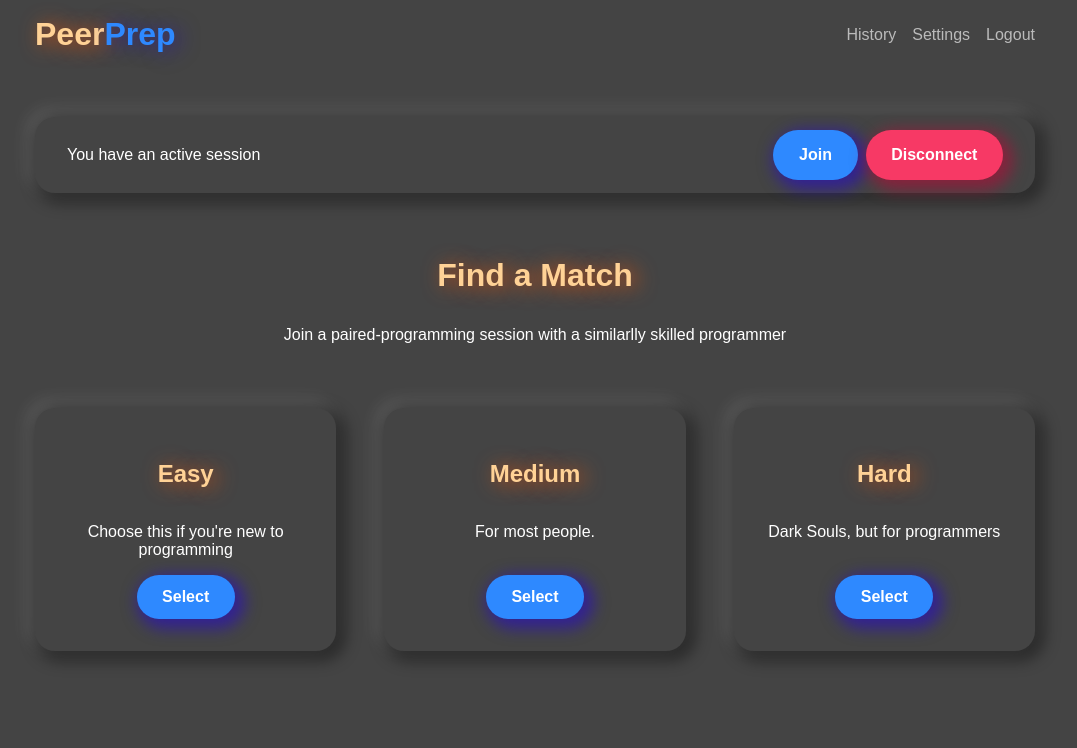
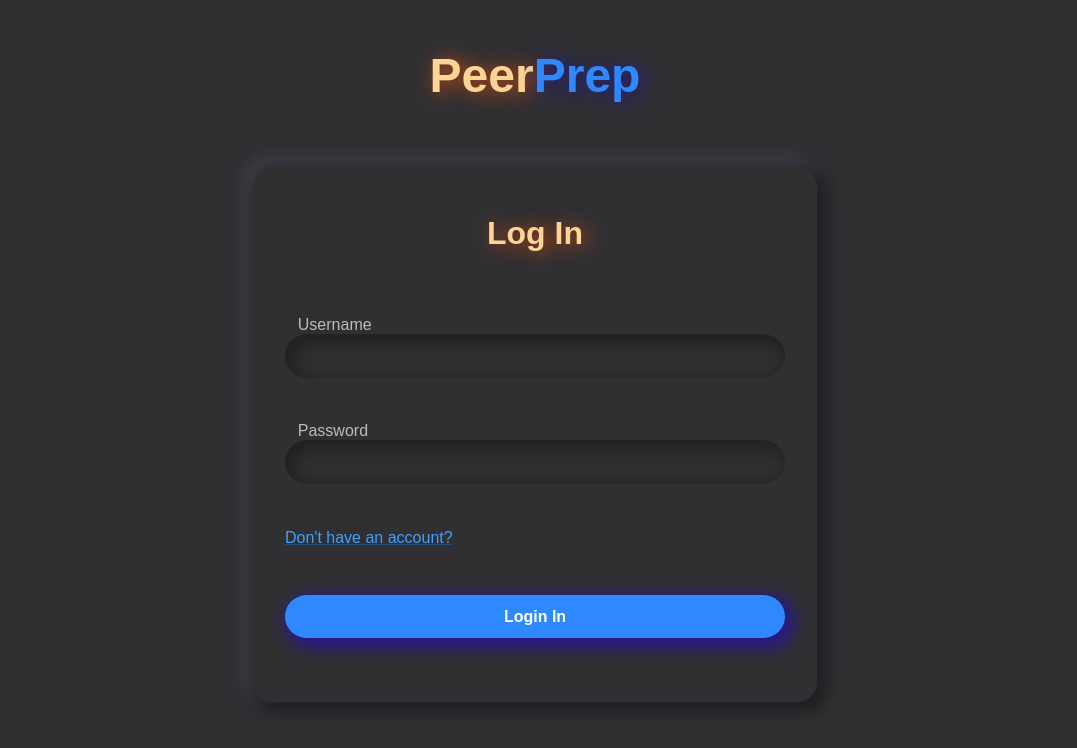
Before and after one commit to CS3219-AY2223S1/cs3219-project-ay2223s1-g47, a React (Create React App) app in the folder frontend/: page /login in a window 1280 px wide. Before the commit this address led to /. Shown: the top 748 px of the page, without its empty margins (105-1182 px from the left). Built offline with nearby package versions, Linux system fonts and the light colour scheme; no server answers.

Commit message:
Style login and sign up

```diff
--- a/frontend/src/App.tsx
+++ b/frontend/src/App.tsx
@@ -16,10 +16,14 @@ import 'react-toastify/dist/ReactToastify.css';
 import { NavBar } from "./components/NavBar";
 
 const AppComponent = styled.div`
-  background: #444;
+  background: rgb(48, 48, 51);
   color: #fff;
   font-family: sans-serif;
   min-height: 100vh;
+
+  a {
+    color: rgb(64, 159, 255);
+  }
 `;
 
 const Content = styled.div`
@@ -39,7 +43,9 @@ function App() {
   return (
     <AppComponent>
       <Router>
-        <NavBar/>
+        { loggedIn &&
+          <NavBar/>
+        }
         <Content>
           <Routes>
             <Route
--- a/frontend/src/components/TextField.tsx
+++ b/frontend/src/components/TextField.tsx
@@ -1,15 +1,11 @@
 import styled from "styled-components";
 
 const TextFieldWrapper = styled.div`
-  position: relative;
-
   > label {
-    color: #bbb;
-    margin: 0 0 0 .8em;
-    position: absolute;
-    top: -1.2em;
+    color: ${(props: any) => props.hasError? "rgb(255, 77, 118)" : "#bbb"};
+    margin: 0 0 .8em .8em;
   }
-`;
+` as any;
 
 const TextInput = styled.input`
   background: none;
@@ -17,7 +13,7 @@ const TextInput = styled.input`
   border-radius: 2rem;
   box-shadow: inset 5px 5px 15px 5px rgba(0, 0, 0, .3);
   box-sizing: border-box;
-  color: ${(props: any) => props.hasError? "rgb(255, 77, 118)" : "inherit"};
+  color: inherit;
   display: block;
   font-family: inherit;
   font-size: inherit;
@@ -27,13 +23,14 @@ const TextInput = styled.input`
 
 const HelperText = styled.div`
   color: ${(props: any) => props.hasError? "rgb(255, 77, 118)" : "inherit"};
-  margin: .8em 0 0 0;
+  margin: .8em 0 0 .8em;
 ` as any;
 
 export function TextField(props: { label: string | null, type: string, value: string | undefined, hasError: boolean, helperText: string | null, onChange: (e: any) => void })
  {
     const { label, type, value, hasError, helperText, onChange } = props;
-    return <TextFieldWrapper>
+
+    return <TextFieldWrapper hasError={hasError}>
         <label>{ label }</label>
         <TextInput type={ type } defaultValue={ value } hasError={hasError} onChange={onChange}/>
         <HelperText hasError={hasError}>{ helperText }</HelperText>
--- a/frontend/src/components/user/LoginPage.tsx
+++ b/frontend/src/components/user/LoginPage.tsx
@@ -1,12 +1,6 @@
 import {
-  Box,
-  Button,
   Link,
-  Paper,
   Snackbar,
-  Stack,
-  TextField,
-  Typography,
 } from "@mui/material";
 import { useContext, useState } from "react";
 import { useNavigate } from "react-router-dom";
@@ -14,6 +8,69 @@ import useIsMobile from "../../hooks/useIsMobile";
 import { validateUsername } from "./utils";
 import MuiAlert from "@mui/material/Alert";
 import { UserContext, UserContextType } from "../../contexts/UserContext";
+import styled from "styled-components";
+import { TextField } from "../TextField";
+
+const LoginCard = styled.div`
+  border-radius: 20px;
+  box-shadow: 5px 5px 15px 5px rgba(0, 0, 0, .4),
+      -5px -5px 15px 5px rgba(63, 63, 74, 1);
+  margin: 0 auto;
+  max-width: 500px;
+  padding: 3rem 2rem 4rem 2rem;
+
+  > form {
+    display: grid;
+    grid-row-gap: 2rem;
+  }
+
+  a {
+    margin: 0 0 1rem 0;
+  }
+
+  > h1 {
+    color: rgb(255, 210, 150);
+    grid-area: heading;
+    margin: 0 auto 4rem auto;
+    text-align: center;
+    text-shadow: 5px 2px 20px rgba(255, 90, 8, .8);
+  }
+`;
+
+const Button = styled.button`
+  background: rgb(46, 137, 255);
+  border: none;
+  border-radius: 2rem;
+  box-shadow: 5px 5px 15px 5px rgba(34, 0, 224, .5);
+  color: inherit;
+  font-family: inherit;
+  font-size: inherit;
+  font-weight: bold;
+  min-width: 0;
+  padding: .8em 1.6em;
+
+  &:hover {
+    background: rgb(64, 159, 255);
+    box-shadow: 5px 5px 15px 5px rgba(43, 54, 255, .5);
+    cursor: pointer;
+  }
+`;
+
+const Logo = styled.div`
+    font-size: 3rem;
+    font-weight: bold;
+    margin: 0 0 4rem 0;
+    text-align: center;
+
+    > span:first-of-type {
+        color: rgb(255, 210, 150);
+        text-shadow: 5px 2px 20px rgba(255, 90, 8, .8);
+    }
+    > span:last-of-type {
+        color: rgb(46, 137, 255);
+        text-shadow: 5px 2px 20px rgba(34, 0, 224, .5);
+    }
+`;
 
 function LoginPage() {
   // =============== State management ===============
@@ -38,11 +95,14 @@ function LoginPage() {
   /**
    * Makes the API call to login.
    */
-  const handleLogin = async () => {
+  const handleLogin = async (e: any) => {
+    e.preventDefault();
     // check and validate inputs
     if (!validateUsernameAndPassword()) {
       return;
     }
+
+    console.log(username)
 
     // try to login in the backend
     await login(username, password)
@@ -76,67 +136,34 @@ function LoginPage() {
     return usernameIsValid && passwordIsValid;
   };
 
-  // ================== UI components ================
-  /**
-   * Renders the login form.
-   */
-  const loginFormButtons = (
-    <Box>
-      <Button
-        style={{ width: "100%", textTransform: "none" }}
-        variant="contained"
-        onClick={handleLogin}
-      >
-        <Typography align="center" variant="subtitle1">
-          Log in
-        </Typography>
-      </Button>
-    </Box>
-  );
-
-  const loginFormInputFields = (
-    <Stack>
-      <TextField
-        label="Username"
-        variant="outlined"
-        type="username"
-        value={username}
-        onChange={(e) => setUsername(e.target.value)}
-        sx={{ marginBottom: "1rem" }}
-        error={isUsernameError}
-        helperText={
-          isUsernameError &&
-          "3-20 characters, only letters, numbers, and underscores"
-        }
-        autoFocus
-      />
-      <TextField
-        label="Password"
-        variant="outlined"
-        type="password"
-        value={password}
-        error={isPasswordError}
-        helperText={isPasswordError && "Password cannot be empty!"}
-        onChange={(e) => setPassword(e.target.value)}
-        sx={{ marginBottom: "2rem" }}
-      />
-
-      <Link href="/signup" underline="always" sx={{ marginBottom: "2rem" }}>
-        <Typography noWrap={true} variant={"subtitle2"}>
-          Don't have an account?
-        </Typography>
-      </Link>
-    </Stack>
-  );
-
   /**
    * This renders the login form.
    */
   const loginForm = (
-    <Box display={"flex"} flexDirection={"column"} padding={"2rem"}>
-      {loginFormInputFields}
-      {loginFormButtons}
-    </Box>
+    <form onSubmit={handleLogin}>
+      <TextField
+        label="Username"
+        type="username"
+        value={username}
+        onChange={(e) => setUsername(e.target.value)}
+        hasError={isUsernameError}
+        helperText={
+          isUsernameError ? "3-20 characters, only letters, numbers, and underscores" : null
+        }
+      />
+      <TextField
+        label="Password"
+        type="password"
+        value={password}
+        hasError={isPasswordError}
+        helperText={isPasswordError ? "Password cannot be empty!" : null}
+        onChange={(e) => setPassword(e.target.value)}
+      />
+
+      <Link href="/signup">Don't have an account?</Link>
+
+      <Button>Login In</Button>
+    </form>
   );
 
   /**
@@ -156,25 +183,14 @@ function LoginPage() {
     </Snackbar>
   );
 
-  return (
-    <Box display={"flex"} alignItems={"center"} flexDirection={"column"}>
-      <Paper
-        elevation={24}
-        style={{
-          width: isMobile ? "90%" : "30rem",
-          paddingTop: "40px",
-          paddingLeft: isMobile ? "0px" : "20px",
-          paddingRight: isMobile ? "0px" : "20px",
-          paddingBottom: "40px",
-        }}
-      >
-        <Typography variant={"h2"} marginBottom={"2rem"} textAlign={"center"}>
-          Log in
-        </Typography>
-        {loginForm}
-        {errorSnackbar}
-      </Paper>
-    </Box>
+  return (<>
+    <Logo><span>Peer</span><span>Prep</span></Logo>
+    <LoginCard>
+      <h1>Log In</h1>
+      {loginForm}
+      {errorSnackbar}
+    </LoginCard>
+  </>
   );
 }
 
--- a/frontend/src/components/user/SignupPage.tsx
+++ b/frontend/src/components/user/SignupPage.tsx
@@ -1,11 +1,6 @@
 import {
-  Box,
-  Button,
   Link,
-  Paper,
   Snackbar,
-  Stack,
-  TextField,
   Typography,
 } from "@mui/material";
 import MuiAlert from "@mui/material/Alert";
@@ -14,6 +9,69 @@ import { useState } from "react";
 import { apiCallUserSignup } from "../../api/UserServiceApi";
 import useIsMobile from "../../hooks/useIsMobile";
 import { validatePassword, validateUsername } from "./utils";
+import styled from "styled-components";
+import { TextField } from "../TextField";
+
+const SignupCard = styled.div`
+  border-radius: 20px;
+  box-shadow: 5px 5px 15px 5px rgba(0, 0, 0, .4),
+      -5px -5px 15px 5px rgba(63, 63, 74, 1);
+  margin: 0 auto;
+  max-width: 500px;
+  padding: 3rem 2rem 4rem 2rem;
+
+  > form {
+    display: grid;
+    grid-row-gap: 2rem;
+  }
+
+  a {
+    margin: 0 0 1rem 0;
+  }
+
+  > h1 {
+    color: rgb(255, 210, 150);
+    grid-area: heading;
+    margin: 0 auto 4rem auto;
+    text-align: center;
+    text-shadow: 5px 2px 20px rgba(255, 90, 8, .8);
+  }
+`;
+
+const Button = styled.button`
+  background: rgb(46, 137, 255);
+  border: none;
+  border-radius: 2rem;
+  box-shadow: 5px 5px 15px 5px rgba(34, 0, 224, .5);
+  color: inherit;
+  font-family: inherit;
+  font-size: inherit;
+  font-weight: bold;
+  min-width: 0;
+  padding: .8em 1.6em;
+
+  &:hover {
+    background: rgb(64, 159, 255);
+    box-shadow: 5px 5px 15px 5px rgba(43, 54, 255, .5);
+    cursor: pointer;
+  }
+`;
+
+const Logo = styled.div`
+    font-size: 3rem;
+    font-weight: bold;
+    margin: 0 0 4rem 0;
+    text-align: center;
+
+    > span:first-of-type {
+        color: rgb(255, 210, 150);
+        text-shadow: 5px 2px 20px rgba(255, 90, 8, .8);
+    }
+    > span:last-of-type {
+        color: rgb(46, 137, 255);
+        text-shadow: 5px 2px 20px rgba(34, 0, 224, .5);
+    }
+`;
 
 function SignupPage() {
   // =============== State management ===============
@@ -36,7 +94,8 @@ function SignupPage() {
   /**
    * Makes the API call to sign up.
    */
-  const handleSignup = async () => {
+  const handleSignup = async (e: any) => {
+    e.preventDefault();
     // check and validate inputs
     if (!validateUsernameAndPassword()) {
       return;
@@ -72,72 +131,44 @@ function SignupPage() {
 
   // =============== UI rendering ===============
 
-  const signUpFormInputFields = (
-    <Stack>
-      <TextField
-        label="Username"
-        variant="outlined"
-        type="username"
-        value={username}
-        onChange={(e) => setUsername(e.target.value)}
-        sx={{ marginBottom: "1rem" }}
-        error={isUsernameError}
-        helperText={
-          isUsernameError &&
-          "3-20 characters, only letters, numbers, and underscores"
-        }
-        autoFocus
-      />
-      <TextField
-        label="Password"
-        variant="outlined"
-        type="password"
-        value={password}
-        error={isPasswordError}
-        helperText={isPasswordError && "Passwords must match!"}
-        onChange={(e) => setPassword(e.target.value)}
-        sx={{ marginBottom: "2rem" }}
-      />
-      <TextField
-        label="Confirm Password"
-        variant="outlined"
-        type="password"
-        value={reenteredPassword}
-        onChange={(e) => setReenteredPassword(e.target.value)}
-        error={isPasswordError}
-        helperText={isPasswordError && "Passwords must match!"}
-        sx={{ marginBottom: "1rem" }}
-      />
-      <Link href="/login" underline="always" sx={{ marginBottom: "2rem" }}>
-        <Typography noWrap={true} variant={"subtitle2"}>
-          Already have an account?
-        </Typography>
-      </Link>
-    </Stack>
-  );
-
-  const signUpFormButtons = (
-    <Box>
-      <Button
-        style={{ width: "100%", textTransform: "none" }}
-        variant="contained"
-        onClick={handleSignup}
-      >
-        <Typography align="center" variant="subtitle1">
-          Sign up
-        </Typography>
-      </Button>
-    </Box>
-  );
-
   /**
    * This renders the sign up form.
    */
   const signUpForm = (
-    <Box display={"flex"} flexDirection={"column"} padding={"2rem"}>
-      {signUpFormInputFields}
-      {signUpFormButtons}
-    </Box>
+    <form>
+      <TextField
+        label="Username"
+        type="username"
+        value={username}
+        onChange={(e) => setUsername(e.target.value)}
+        hasError={isUsernameError}
+        helperText={
+          isUsernameError ?
+          "3-20 characters, only letters, numbers, and underscores"
+          : null
+        }
+      />
+      <TextField
+        label="Password"
+        type="password"
+        value={password}
+        hasError={isPasswordError}
+        helperText={isPasswordError ? "Passwords must match!" : null}
+        onChange={(e) => setPassword(e.target.value)}
+      />
+      <TextField
+        label="Confirm Password"
+        type="password"
+        value={reenteredPassword}
+        onChange={(e) => setReenteredPassword(e.target.value)}
+        hasError={isPasswordError}
+        helperText={isPasswordError ? "Passwords must match!" : null}
+      />
+      <Link href="/login">
+          Already have an account?
+      </Link>
+      <Button onClick={handleSignup}>Sign Up</Button>
+    </form>
   );
 
   /**
@@ -157,25 +188,14 @@ function SignupPage() {
     </Snackbar>
   );
 
-  return (
-    <Box display={"flex"} alignItems={"center"} flexDirection={"column"}>
-      <Paper
-        elevation={24}
-        style={{
-          width: isMobile ? "90%" : "30rem",
-          paddingTop: "40px",
-          paddingLeft: isMobile ? "0px" : "20px",
-          paddingRight: isMobile ? "0px" : "20px",
-          paddingBottom: "40px",
-        }}
-      >
-        <Typography variant={"h2"} marginBottom={"2rem"} textAlign={"center"}>
-          Sign Up
-        </Typography>
-        {signUpForm}
-        {errorSnackbar}
-      </Paper>
-    </Box>
+  return (<>
+    <Logo><span>Peer</span><span>Prep</span></Logo>
+    <SignupCard>
+      <h1>Sign Up</h1>
+      {signUpForm}
+      {errorSnackbar}
+    </SignupCard>
+  </>
   );
 }
 
--- a/frontend/src/contexts/UserContext.tsx
+++ b/frontend/src/contexts/UserContext.tsx
@@ -42,7 +42,7 @@ const UserContextProvider = (props: { children: JSX.Element }) => {
   const defaultUser: User = {
     username: "",
     userId: "",
-    loggedIn: true,
+    loggedIn: false,
   };
   const [user, setUser] = useState<User>(defaultUser);
 
```
